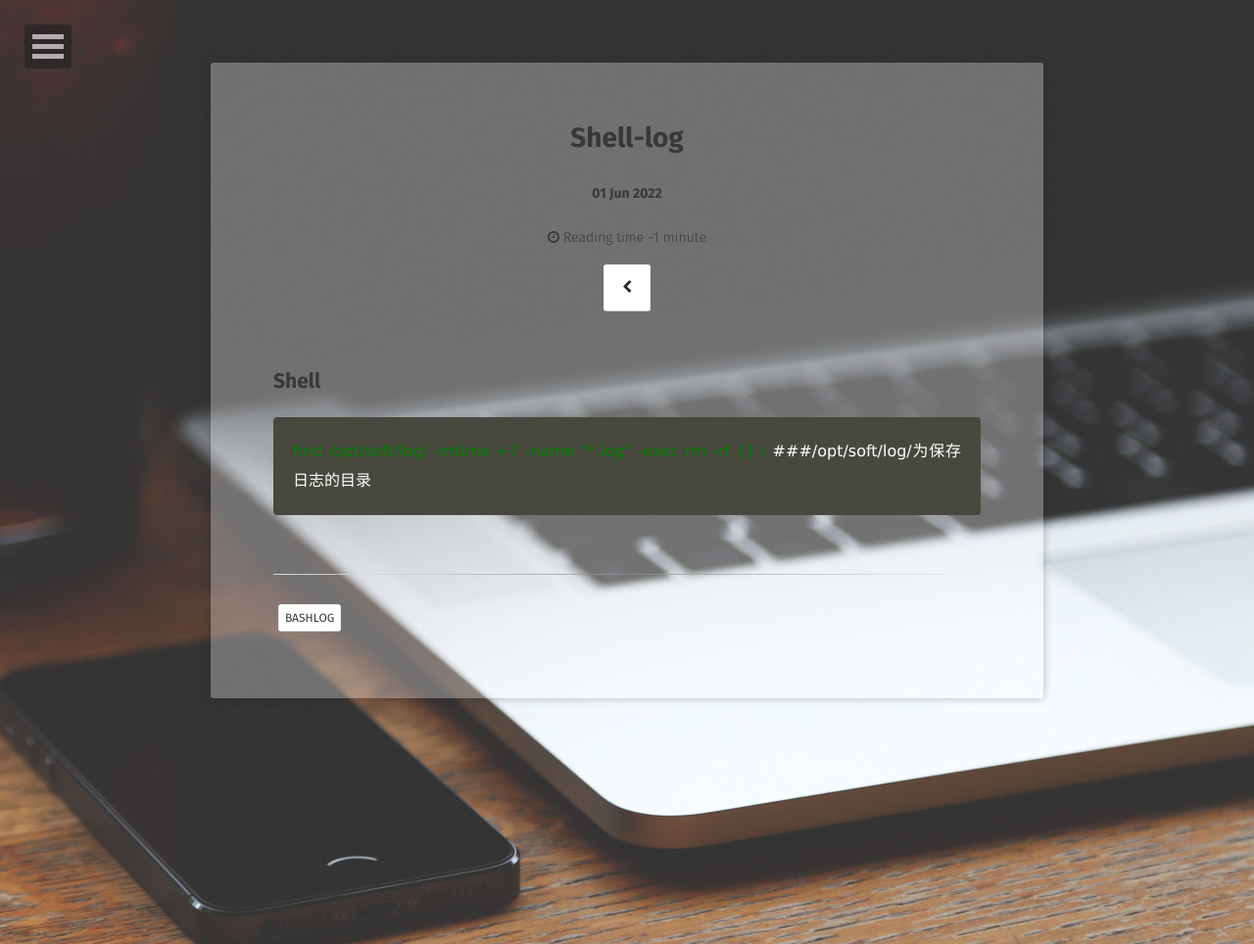
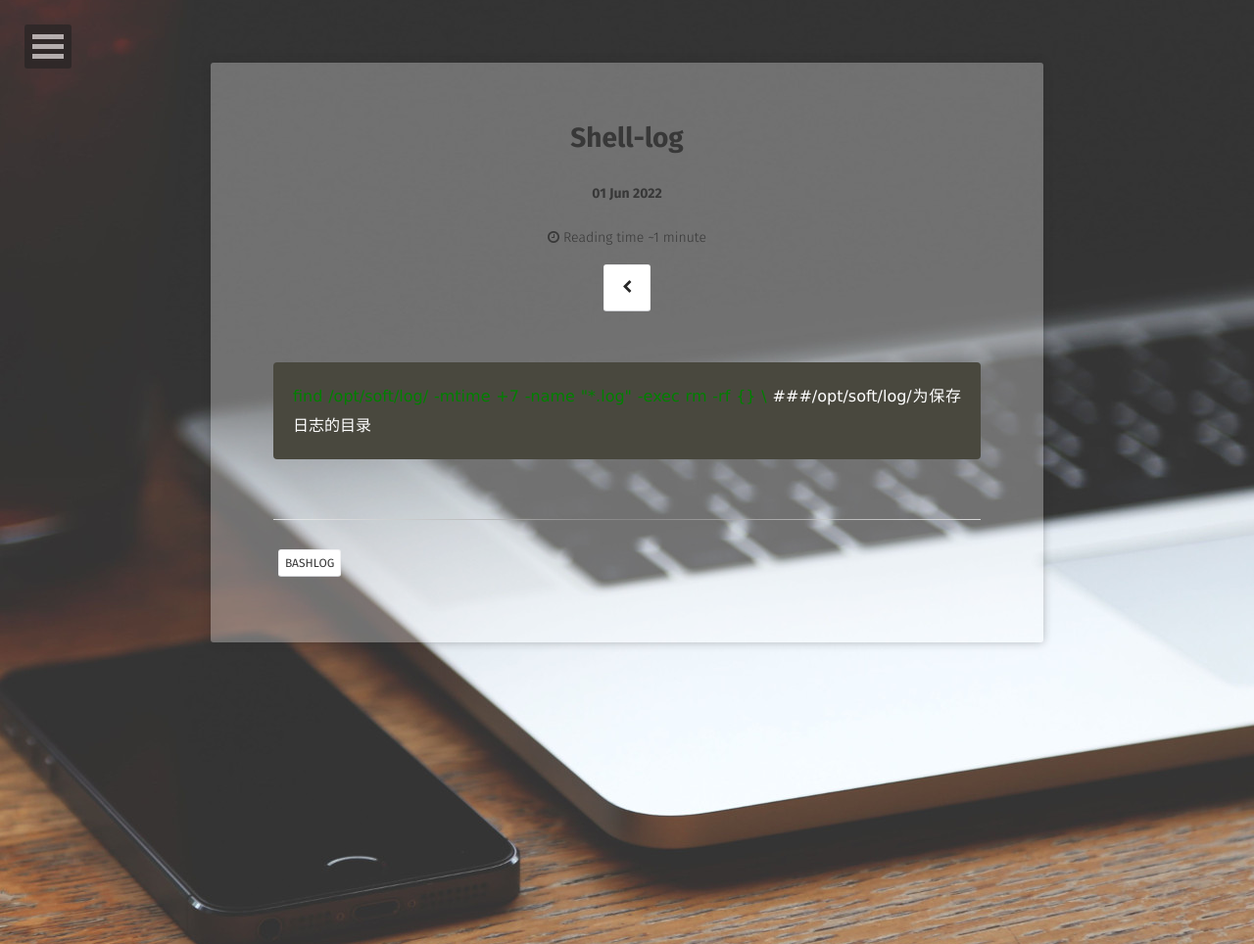
Before and after one commit to A17513081909/csz.github.io, a Jekyll site: the page built from _posts/2021-01-03-bashlog.md, in a window 1280 px wide. Shown: the whole page at 98% size. Built offline with Jekyll 4.4.1, drawn with Linux system fonts in a browser that asks for light colours; some web fonts are replaced.

Commit message:
Update 2021-01-03-bashlog.md

```diff
--- a/_posts/2021-01-03-bashlog.md
+++ b/_posts/2021-01-03-bashlog.md
@@ -8,7 +8,6 @@ comments: false
 project: true
 ---
 
-## Shell
 <div class="changshu">
 find /opt/soft/log/ -mtime +7 -name "*.log" -exec rm -rf {} \
 <span style="color:white">###/opt/soft/log/为保存日志的目录</span></div>
```
